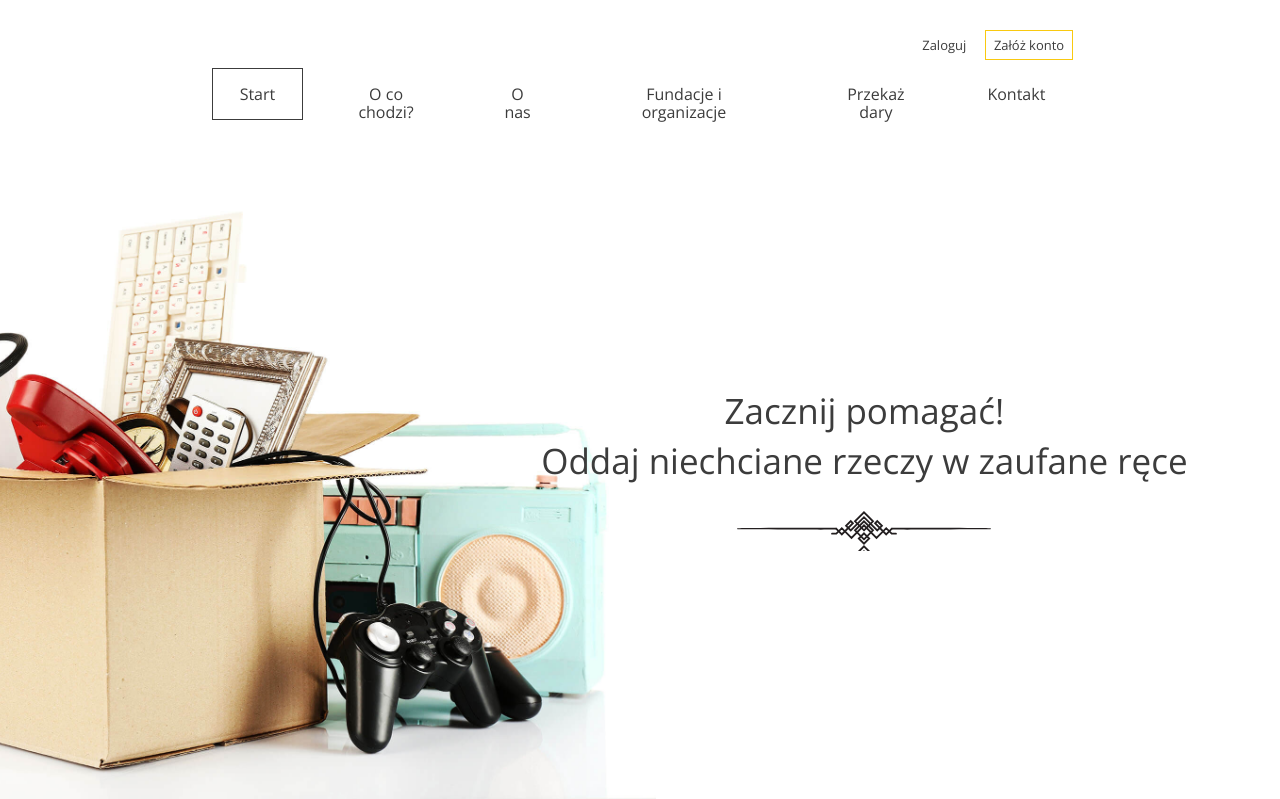
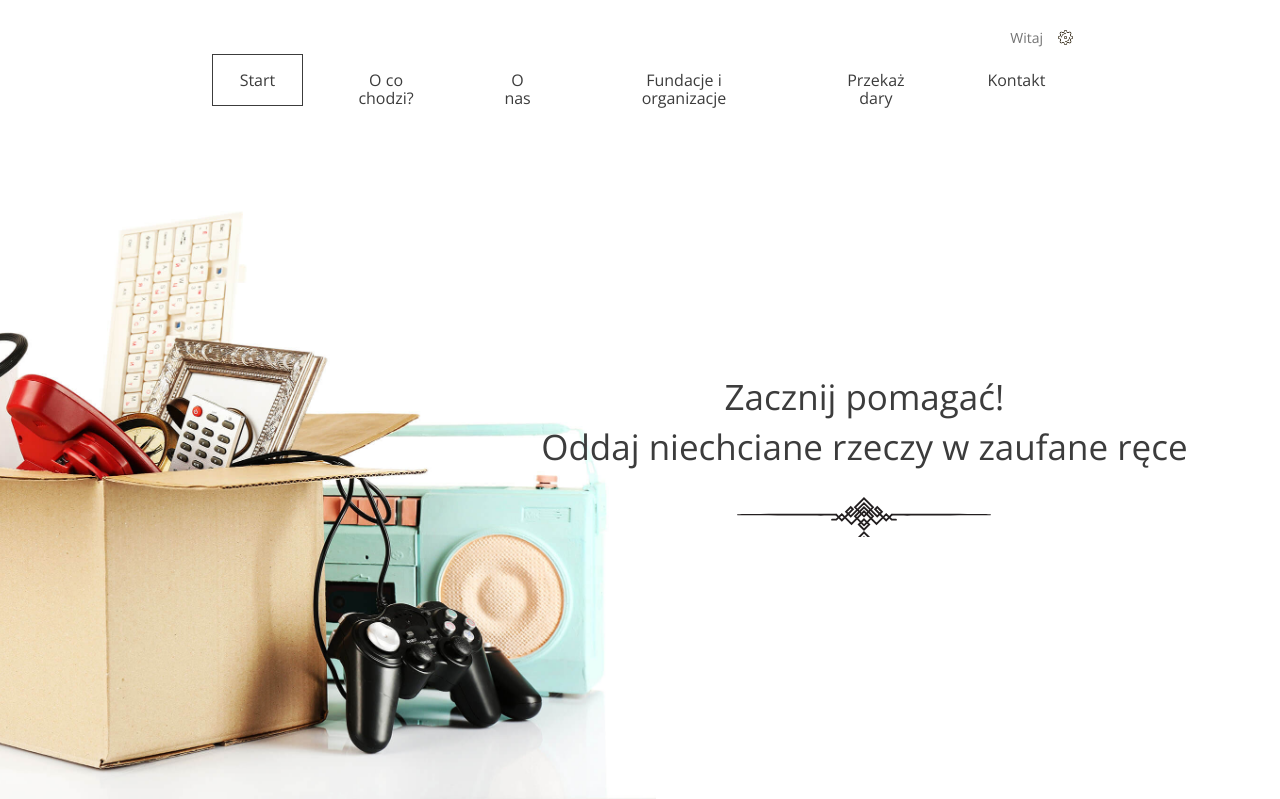
Before and after one commit to SwiderskJ/Give-it-to-good-hands, a Django app: page / in a window 1280 px wide. Shown: the top 799 px of the page. Run offline with Django 4.2, Linux system fonts and the light colour scheme; data that the repository does not hold is empty.

Commit message:
Update index.html

```diff
--- a/templates/index.html
+++ b/templates/index.html
@@ -4,10 +4,7 @@
   <body>
     <header class="header--main-page">
       <nav class="container container--70">
-        <ul class="nav--actions">
-          <li><a href="{% url 'login' %}" class="btn btn--small btn--without-border">Zaloguj</a></li>
-          <li><a href="{% url 'register' %}" class="btn btn--small btn--highlighted">Załóż konto</a></li>
-        </ul>
+        {% include 'login-view.html' %}
 
         <ul>
           <li><a href="{% url 'main_site' %}" class="btn btn--without-border active">Start</a></li>
```
